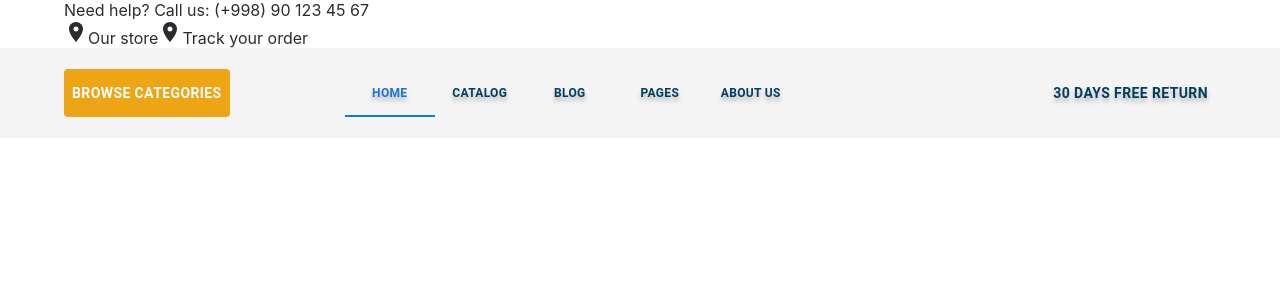
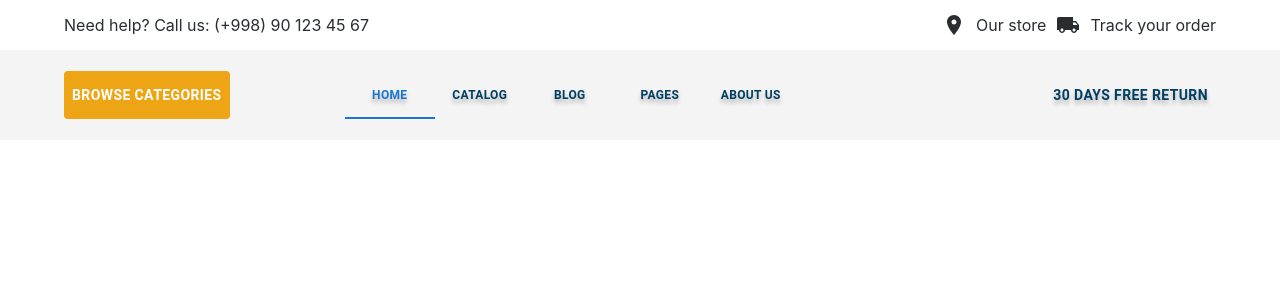
Before and after one commit to BosimovOxunjon/shopzone, a React app: page /header in a window 1280 px wide. Shown: the top 300 px of the page. Built offline with nearby package versions, Linux system fonts and the light colour scheme.

Commit message:
some bugs have been fixed

```diff
--- a/package.json
+++ b/package.json
@@ -6,6 +6,7 @@
     "@babel/core": "^7.16.0",
     "@emotion/react": "^11.10.5",
     "@emotion/styled": "^11.10.5",
+    "@mui/icons-material": "^5.11.0",
     "@mui/material": "^5.11.4",
     "@mui/styled-engine-sc": "^5.11.0",
     "@pmmmwh/react-refresh-webpack-plugin": "^0.5.3",
--- a/src/containers/Contact/Contact.js
+++ b/src/containers/Contact/Contact.js
@@ -1,25 +1,28 @@
 import React from "react";
 import { StyledContact } from "../../styles/Contact/contact";
 import { Container, Box } from "@mui/system";
-import { LocationOn } from "@mui/icons-material";
+import { LocationOn, LocalShipping } from "@mui/icons-material";
 
 const Contact = () => {
   return (
     <StyledContact>
-      <Container>
+      <Container sx={{ display: "flex", alignItems: "center" }}>
         <Box component="div">
           Need help? Call us:{" "}
           <a className="contact_phone" href="tel: +998901234567">
             (+998) 90 123 45 67
           </a>
         </Box>
-        <Box component="div" sx={{ ml: "auto", display: "flex" }}>
-          <Box component="div">
-            <LocationOn />
+        <Box
+          component="div"
+          sx={{ ml: "auto", display: "flex", alignItems: "center" }}
+        >
+          <Box component="div" className="contact_info" sx={{ mr: "10px" }}>
+            <LocationOn className="contact_icon" />
             Our store
           </Box>
-          <Box component="div">
-            <LocationOn />
+          <Box component="div" className="contact_info">
+            <LocalShipping className="contact_icon" />
             Track your order
           </Box>
         </Box>
--- a/src/containers/SignUp/SignUp.js
+++ b/src/containers/SignUp/SignUp.js
@@ -3,7 +3,7 @@ import React, { useState } from "react";
 import PhoneInput from "react-phone-input-2";
 import "react-phone-input-2/lib/style.css";
 import BackgroundImg from "../../assets/img/SignUp/background.png";
-import { Form, Input, Button, Radio } from "antd";
+import { Form, Input, Button } from "antd";
 import { Link } from "react-router-dom";
 import MainImg from "../../assets/img/SignUp/signup.png";
 import { StyledSignUp } from "../../styles/SignUp/signUp";
@@ -23,7 +23,7 @@ const SignUp = () => {
       ...value,
     });
     setUser(data);
-    if (data && data.success == true) {
+    if (data && data.success === true) {
       return window.location.replace("/home");
     }
     localStorage.setItem("token", JSON.stringify(data.token));
--- a/src/styles/Contact/contact.js
+++ b/src/styles/Contact/contact.js
@@ -1,11 +1,21 @@
 import styled from "styled-components";
 
 const StyledContact = styled.section`
+  display: flex;
+  align-items: center;
+  height: 50px;
   color: #292d32;
   .contact_phone {
     text-decoration: none;
     color: #292d32;
   }
+  .contact_info {
+    display: flex;
+    align-items: center;
+    .contact_icon {
+      margin-right: 10px;
+    }
+  }
 `;
 
 export { StyledContact };
```
Also changed, not shown: 1 other file (tests, documents, lock files or other folders).
